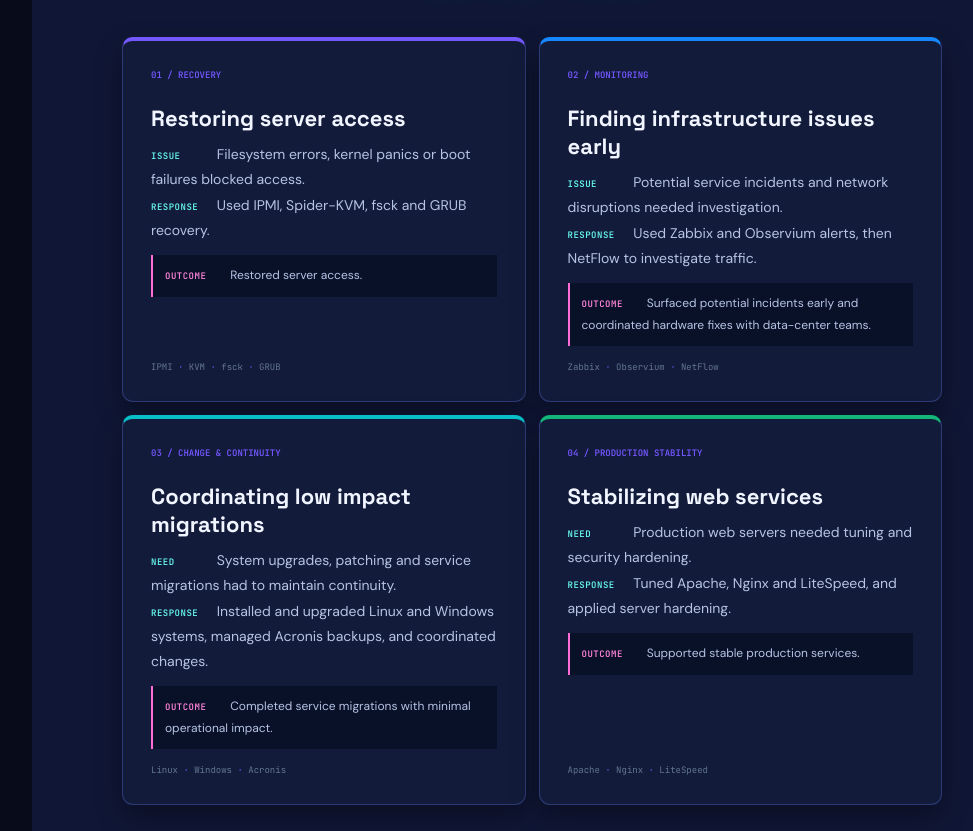
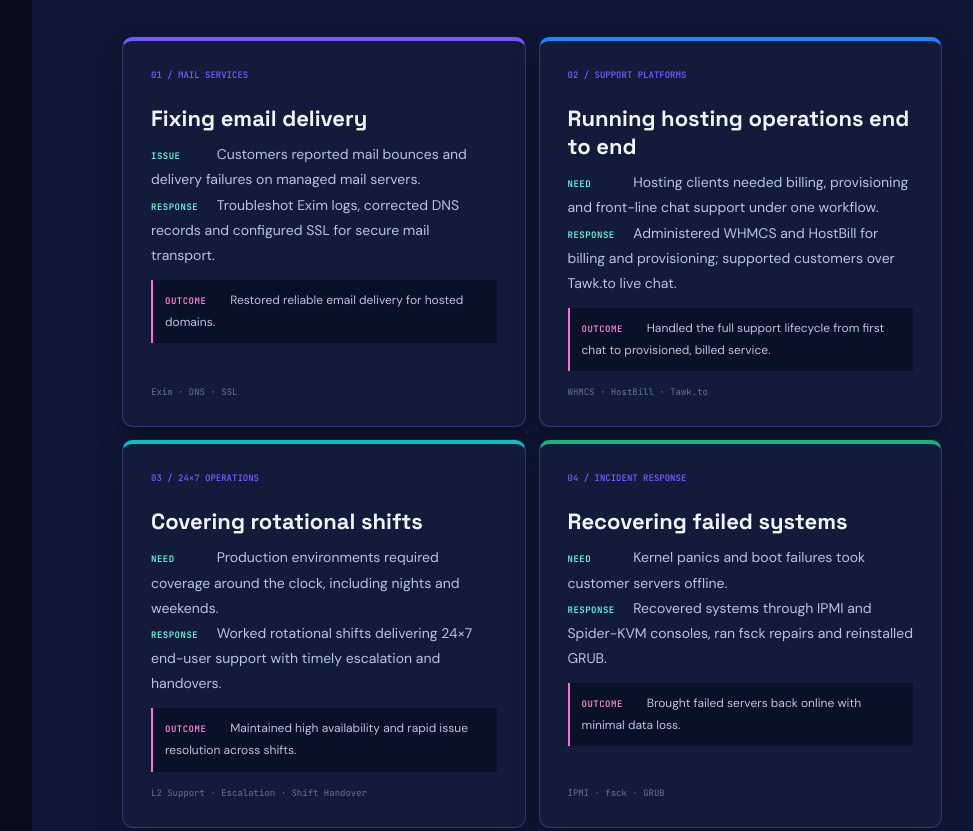
Before and after one commit to kadharsaheed/kadhar-saheed-portfolio, a plain HTML site: page index.html in a window 1280 px wide. Shown: the part 2973-3804 px from the top of the page, without its empty margins (248-1221 px from the left). Drawn offline with Linux system fonts and the light colour scheme.

Commit message:
Add files via upload

```diff
--- a/index.html
+++ b/index.html
@@ -5,9 +5,17 @@
 <meta name="viewport" content="width=device-width,initial-scale=1">
 <meta name="description" content="Kadhar Saheed — Linux Support Engineer | Infrastructure Operations">
 <title>Kadhar Saheed | Linux Support Engineer</title>
+<link rel="icon" href="tux.svg" type="image/svg+xml">
+<meta property="og:type" content="website">
+<meta property="og:title" content="Kadhar Saheed | Linux Support Engineer">
+<meta property="og:description" content="Linux System Administrator with 4 years of experience in server administration, monitoring, virtualization and infrastructure operations.">
+<meta property="og:image" content="profile.png">
+<meta name="twitter:card" content="summary">
+<meta name="twitter:title" content="Kadhar Saheed | Linux Support Engineer">
+<meta name="twitter:description" content="Linux System Administrator with 4 years of experience in server administration, monitoring, virtualization and infrastructure operations.">
 <link rel="preconnect" href="https://fonts.googleapis.com">
 <link rel="preconnect" href="https://fonts.gstatic.com" crossorigin>
-<link href="https://fonts.googleapis.com/css2?family=Inter:wght@400;500;600;700;800&family=JetBrains+Mono:wght@400;500;600&display=swap" rel="stylesheet">
+<link href="https://fonts.googleapis.com/css2?family=DM+Sans:wght@400;500;600;700;800&family=JetBrains+Mono:wght@400;500;600&family=Space+Grotesk:wght@500;600;700&display=swap" rel="stylesheet">
 <link rel="stylesheet" href="https://cdnjs.cloudflare.com/ajax/libs/font-awesome/6.5.2/css/all.min.css">
 <link rel="stylesheet" href="style.css">
 </head>
@@ -99,10 +107,10 @@
   <div class="section-head"><span class="index">04</span><span>SELECTED WORK</span><i></i></div>
   <div class="work-intro"><h2>Real problems. <em>Practical fixes.</em></h2><p>Anonymized examples from production administration and troubleshooting.</p></div>
   <div class="work-grid">
-    <article class="work-card featured"><span class="work-index">01 / RECOVERY</span><h3>Restoring server access</h3><p class="case-detail"><b>Issue</b> Filesystem errors, kernel panics or boot failures blocked access.<br><b>Response</b> Used IPMI, Spider-KVM, fsck and GRUB recovery.</p><p class="case-outcome"><b>Outcome</b> Restored server access.</p><div>IPMI <b>·</b> KVM <b>·</b> fsck <b>·</b> GRUB</div></article>
-    <article class="work-card"><span class="work-index">02 / MONITORING</span><h3>Finding infrastructure issues early</h3><p class="case-detail"><b>Issue</b> Potential service incidents and network disruptions needed investigation.<br><b>Response</b> Used Zabbix and Observium alerts, then NetFlow to investigate traffic.</p><p class="case-outcome"><b>Outcome</b> Surfaced potential incidents early and coordinated hardware fixes with data-center teams.</p><div>Zabbix <b>·</b> Observium <b>·</b> NetFlow</div></article>
-    <article class="work-card"><span class="work-index">03 / CHANGE & CONTINUITY</span><h3>Coordinating low impact migrations</h3><p class="case-detail"><b>Need</b> System upgrades, patching and service migrations had to maintain continuity.<br><b>Response</b> Installed and upgraded Linux and Windows systems, managed Acronis backups, and coordinated changes.</p><p class="case-outcome"><b>Outcome</b> Completed service migrations with minimal operational impact.</p><div>Linux <b>·</b> Windows <b>·</b> Acronis</div></article>
-    <article class="work-card"><span class="work-index">04 / PRODUCTION STABILITY</span><h3>Stabilizing web services</h3><p class="case-detail"><b>Need</b> Production web servers needed tuning and security hardening.<br><b>Response</b> Tuned Apache, Nginx and LiteSpeed, and applied server hardening.</p><p class="case-outcome"><b>Outcome</b> Supported stable production services.</p><div>Apache <b>·</b> Nginx <b>·</b> LiteSpeed</div></article>
+    <article class="work-card featured"><span class="work-index">01 / MAIL SERVICES</span><h3>Fixing email delivery</h3><p class="case-detail"><b>Issue</b> Customers reported mail bounces and delivery failures on managed mail servers.<br><b>Response</b> Troubleshot Exim logs, corrected DNS records and configured SSL for secure mail transport.</p><p class="case-outcome"><b>Outcome</b> Restored reliable email delivery for hosted domains.</p><div>Exim <b>·</b> DNS <b>·</b> SSL</div></article>
+    <article class="work-card"><span class="work-index">02 / SUPPORT PLATFORMS</span><h3>Running hosting operations end to end</h3><p class="case-detail"><b>Need</b> Hosting clients needed billing, provisioning and front-line chat support under one workflow.<br><b>Response</b> Administered WHMCS and HostBill for billing and provisioning; supported customers over Tawk.to live chat.</p><p class="case-outcome"><b>Outcome</b> Handled the full support lifecycle from first chat to provisioned, billed service.</p><div>WHMCS <b>·</b> HostBill <b>·</b> Tawk.to</div></article>
+    <article class="work-card"><span class="work-index">03 / 24×7 OPERATIONS</span><h3>Covering rotational shifts</h3><p class="case-detail"><b>Need</b> Production environments required coverage around the clock, including nights and weekends.<br><b>Response</b> Worked rotational shifts delivering 24×7 end-user support with timely escalation and handovers.</p><p class="case-outcome"><b>Outcome</b> Maintained high availability and rapid issue resolution across shifts.</p><div>L2 Support <b>·</b> Escalation <b>·</b> Shift Handover</div></article>
+    <article class="work-card"><span class="work-index">04 / INCIDENT RESPONSE</span><h3>Recovering failed systems</h3><p class="case-detail"><b>Need</b> Kernel panics and boot failures took customer servers offline.<br><b>Response</b> Recovered systems through IPMI and Spider-KVM consoles, ran fsck repairs and reinstalled GRUB.</p><p class="case-outcome"><b>Outcome</b> Brought failed servers back online with minimal data loss.</p><div>IPMI <b>·</b> fsck <b>·</b> GRUB</div></article>
   </div>
 </section>
 
```
